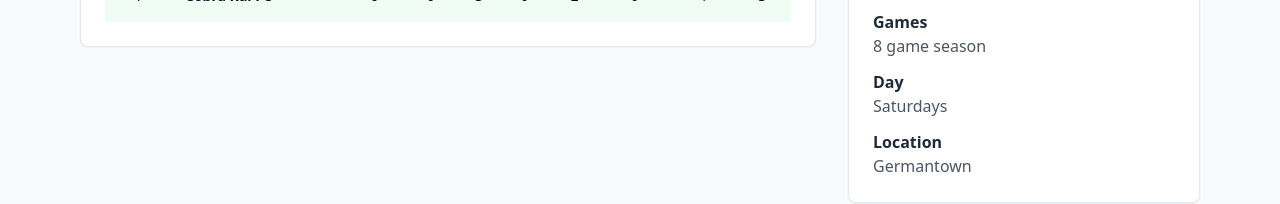
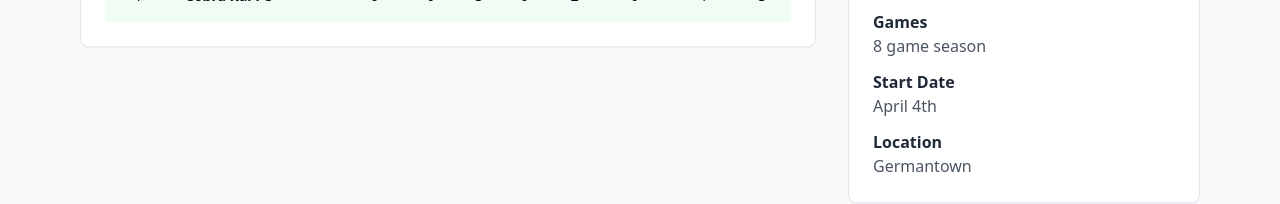
Before and after one commit to aaron132435/a5soccer-thursday-nights-kickoff, a React (Vite) app: page /saturday-coed-standings in a window 1280 px wide. Shown: the part 641-845 px from the top of the page. Built offline with nearby package versions, Linux system fonts and the light colour scheme.

Commit message:
Changes
Co-authored-by: aaron132435 <60522780+aaron132435@users.noreply.github.com>

```diff
--- a/src/pages/SaturdayCoedStandings.tsx
+++ b/src/pages/SaturdayCoedStandings.tsx
@@ -123,8 +123,8 @@ const SaturdayCoedStandings = () => {
                     <p className="text-gray-600">8 game season</p>
                   </div>
                   <div>
-                    <p className="font-semibold text-gray-800">Day</p>
-                    <p className="text-gray-600">Saturdays</p>
+                    <p className="font-semibold text-gray-800">Start Date</p>
+                    <p className="text-gray-600">April 4th</p>
                   </div>
                   <div>
                     <p className="font-semibold text-gray-800">Location</p>
```
